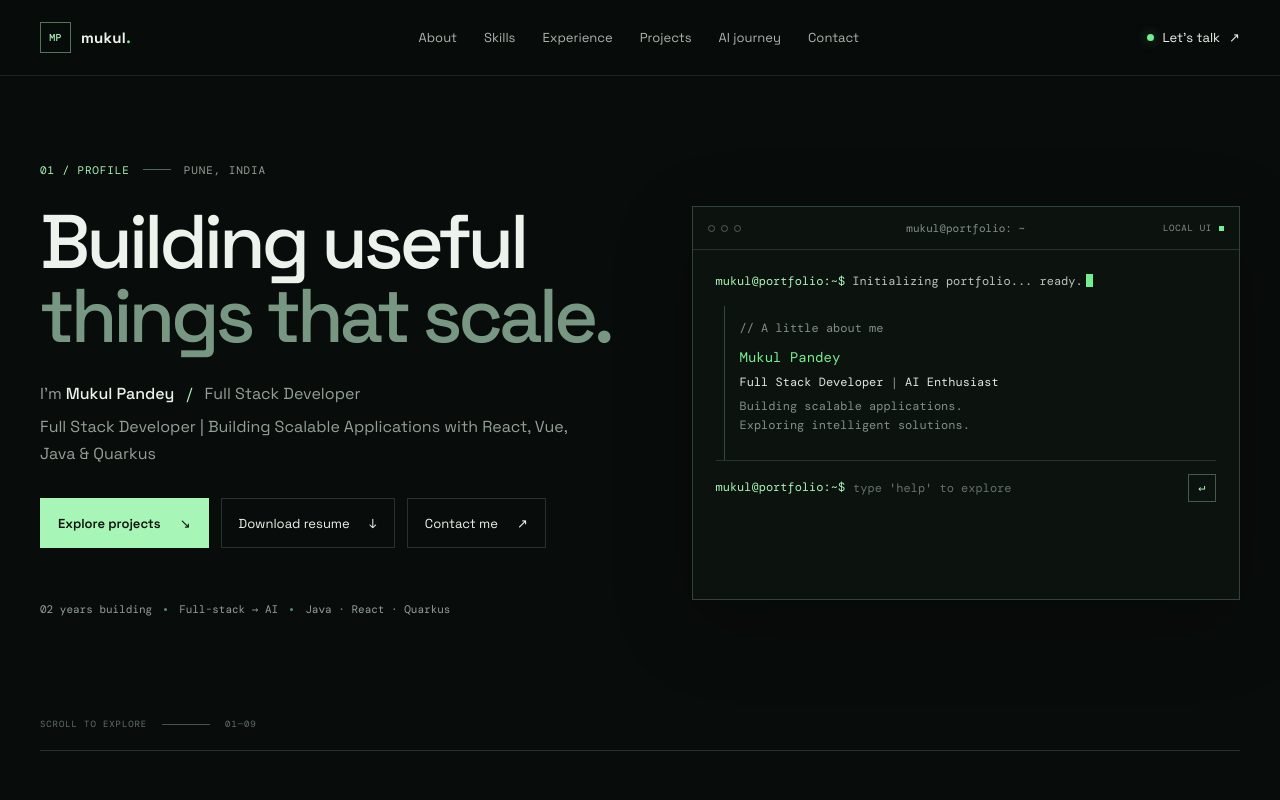
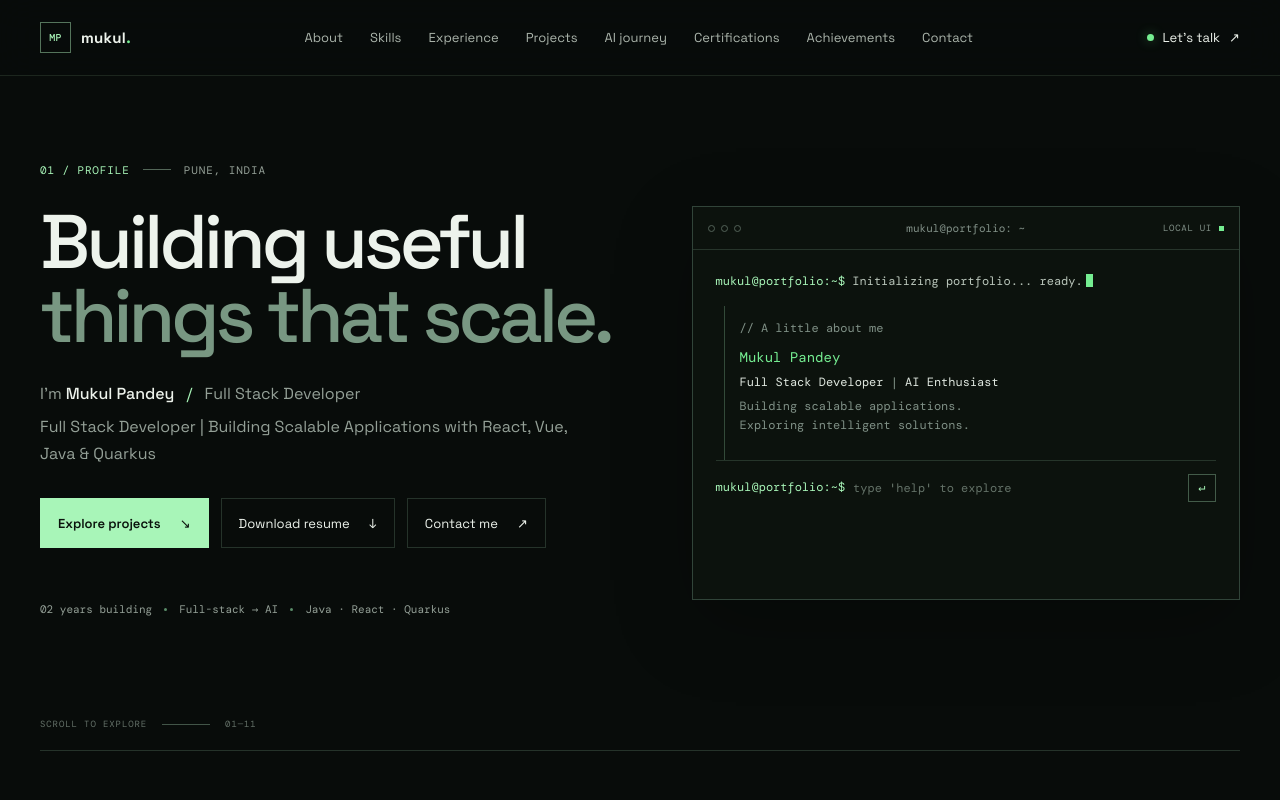
Before and after one commit to mukulpandey2866/Full-Stack-Portfolio, a React (Vite) app: page / in a window 1280 px wide. Shown: the top 800 px of the page. Built offline with nearby package versions, Linux system fonts and the light colour scheme.

Commit message:
Certificate updates

```diff
--- a/src/App.tsx
+++ b/src/App.tsx
@@ -1,25 +1,16 @@
 import { useEffect, useRef, useState } from 'react'
 import type { FormEvent, KeyboardEvent } from 'react'
-import { certifications, commands, education, experience, profile, projects, skills } from './data'
+import { achievements, certifications, commands, education, experience, priorExperience, profile, projects, skills } from './data'
 
 type TerminalLine = { command?: string; output: string; error?: boolean }
 
 const navItems = [
   ['About', '#about'], ['Skills', '#skills'], ['Experience', '#experience'],
-  ['Projects', '#projects'], ['AI journey', '#ai-journey'], ['Contact', '#contact'],
+  ['Projects', '#projects'], ['AI journey', '#ai-journey'], ['Certifications', '#certifications'],
+  ['Achievements', '#achievements'], ['Contact', '#contact'],
 ]
 
 const resumeAvailable = profile.resumeUrl !== 'ADD_RESUME_URL_HERE' && profile.resumeUrl.trim().length > 0
-
-function getExpiryStatus(expiryDate: string) {
-  const timestamp = Date.parse(expiryDate)
-  if (Number.isNaN(timestamp)) return { label: `Expiry ${expiryDate}`, className: 'expiry-label' }
-  const expired = timestamp < Date.now()
-  return {
-    label: `${expired ? 'Expired' : 'Expires'} ${expiryDate}`,
-    className: expired ? 'expired-label' : 'active-label',
-  }
-}
 
 function scrollToSection(id: string) {
   document.getElementById(id)?.scrollIntoView({ behavior: 'smooth', block: 'start' })
@@ -88,7 +79,7 @@ function App() {
     else if (normalized === 'whoami') output = `${profile.name}\n${profile.headline}\n${profile.location} · ${profile.experience} experience`
     else if (normalized === 'about') { output = 'Full-stack engineering experience, with a growing focus on practical AI applications.'; section = 'about' }
     else if (normalized === 'skills') { output = `${skills.length} skill groups · Java, Quarkus and MySQL are highlighted strengths.`; section = 'skills' }
-    else if (normalized === 'experience') { output = `${experience.role} · ${experience.duration} · ${experience.employer} · ${experience.dates}`; section = 'experience' }
+    else if (normalized === 'experience') { output = `${experience.role} · ${experience.duration} · ${experience.employer} · ${experience.dates}\n${priorExperience.map((item) => `${item.role} · ${item.organization} · ${item.duration}`).join('\n')}`; section = 'experience' }
     else if (normalized === 'projects') { output = projects.map((project) => `${project.number}  ${project.id}`).join('\n'); section = 'projects' }
     else if (normalized.startsWith('projects ')) {
       const projectQuery = normalized.slice('projects '.length)
@@ -105,7 +96,8 @@ function App() {
     }
     else if (normalized === 'ai-journey' || normalized === 'ai') { output = 'From machine learning foundations toward full-stack AI applications.'; section = 'ai-journey' }
     else if (normalized === 'education') { output = education.map((item) => `${item.degree} · ${item.institution}`).join('\n'); section = 'education' }
-    else if (normalized === 'certifications') { output = certifications.length ? `${certifications.length} verified credential${certifications.length === 1 ? '' : 's'} listed.` : 'No verified credentials have been added yet.'; section = 'certifications' }
+    else if (normalized === 'certifications') { output = certifications.map((item) => item.name).join('\n'); section = 'certifications' }
+    else if (normalized === 'achievements') { output = achievements.map((item) => item.title).join('\n'); section = 'achievements' }
     else if (normalized === 'resume') { output = resumeAvailable ? 'Resume link is configured.' : 'Resume coming soon. A verified PDF link has not been added yet.'; section = 'resume' }
     else if (normalized === 'contact') { output = `${profile.email}\nGitHub: ${profile.github}\nLinkedIn: ${profile.linkedin}`; section = 'contact' }
     else { output = `Command not recognized: ${raw.trim()}. Run "help" to see available commands.`; error = true }
@@ -178,7 +170,7 @@ function App() {
               {!booted && <button type="button" className="skip-boot" onClick={() => { setBootText('Initializing portfolio... ready.'); setBooted(true) }}>Skip intro <span aria-hidden="true">↗</span></button>}
             </div>
           </div>
-          <div className="hero-index" aria-hidden="true"><span>SCROLL TO EXPLORE</span><span className="index-line" /><span>01—09</span></div>
+          <div className="hero-index" aria-hidden="true"><span>SCROLL TO EXPLORE</span><span className="index-line" /><span>01—11</span></div>
         </section>
 
         <section id="about" className="section shell section-about">
@@ -195,6 +187,7 @@ function App() {
         <section id="experience" className="section shell experience-section">
           <div className="section-heading"><p className="eyebrow"><span className="eyebrow-mark">04 / EXPERIENCE</span><span className="eyebrow-line" /> PRACTICAL ENGINEERING</p><h2>{experience.role}<span className="heading-period">.</span></h2></div>
           <div className="experience-layout"><div className="experience-summary"><span className="experience-duration">02 <small>YEARS</small></span><p>Full-stack Java development<br />with an eye on the details.</p><span className="experience-missing">{experience.employer}<br />{experience.dates}</span></div><ul className="contribution-list">{experience.contributions.map((item, index) => <li key={item}><span className="contribution-index">0{index + 1}</span><span>{item}</span><span className="contribution-arrow" aria-hidden="true">↗</span></li>)}</ul></div>
+          <div className="prior-experience"><h3 className="subsection-title"><span>EARLIER EXPERIENCE</span><i aria-hidden="true" /></h3><ol className="timeline">{priorExperience.map((item) => <li className="timeline-item" key={`${item.organization}-${item.role}`}><span className="timeline-node" aria-hidden="true" /><div className="timeline-card"><h4>{item.role}</h4><p className="timeline-org">{item.organization}</p><p className="timeline-meta"><span>{item.duration}</span><span>{item.location}</span></p><a className="proof-link" href={item.certificateUrl} target="_blank" rel="noopener noreferrer" aria-label={`View certificate for ${item.role} at ${item.organization}`}>View Certificate ↗</a></div></li>)}</ol></div>
         </section>
 
         <section id="projects" className="section projects-section">
@@ -215,14 +208,13 @@ function App() {
 
         <section id="education" className="section education-section"><div className="shell"><div className="section-heading"><p className="eyebrow"><span className="eyebrow-mark">07 / EDUCATION</span><span className="eyebrow-line" /> KEEP LEARNING</p><h2>Learning is part<br /><span>of the work.</span></h2></div><div className="education-grid">{education.map((item, index) => <article className="education-item" key={item.degree}><span className="education-index">0{index + 1} / EDUCATION</span><h3>{item.degree}</h3><p>{item.institution}</p><span className="education-detail">{item.detail}</span></article>)}</div></div></section>
 
-        <section id="certifications" className="section shell credentials-section"><div className="credential-copy"><p className="eyebrow"><span className="eyebrow-mark">08 / CREDENTIALS</span><span className="eyebrow-line" /> VERIFIED ONLY</p><h2>Credentials, when<br /><span>they&apos;re ready.</span></h2><p>Verified certifications and awards will appear here once their details are confirmed.</p></div><div className="credential-content">{certifications.length ? certifications.map((credential) => {
-          const expiryStatus = credential.expiryDate ? getExpiryStatus(credential.expiryDate) : undefined
-          return <article className="credential-card" key={`${credential.name}-${credential.issuer}`}><div><h3>{credential.name}</h3>{credential.issuer && <p>{credential.issuer}</p>}</div>{expiryStatus && <span className={expiryStatus.className}>{expiryStatus.label}</span>}{credential.verificationUrl && <a href={credential.verificationUrl} target="_blank" rel="noreferrer">Verify ↗</a>}</article>
-        }) : <div className="empty-credentials"><span className="empty-icon" aria-hidden="true">＋</span><p>No credentials published yet</p><span>Entries can be added in <code>src/data.ts</code> after verification.</span></div>}</div></section>
+        <section id="certifications" className="section shell credentials-section"><div className="credential-copy"><p className="eyebrow"><span className="eyebrow-mark">08 / CERTIFICATIONS</span><span className="eyebrow-line" /> CREDENTIALS</p><h2>Certifications<span className="heading-period">.</span></h2></div><div className="credential-content">{certifications.map((credential) => <article className="credential-card" key={credential.name}><span className="card-icon" aria-hidden="true">◈</span><h3>{credential.name}</h3>{credential.verificationUrl && <a className="proof-link" href={credential.verificationUrl} target="_blank" rel="noopener noreferrer" aria-label={`View certificate: ${credential.name}`}>View Certificate ↗</a>}</article>)}</div></section>
 
-        <section id="resume" className="section shell resume-section"><div><p className="eyebrow"><span className="eyebrow-mark">09 / RESUME</span><span className="eyebrow-line" /> A CLOSER LOOK</p><h2>Want the<br /><span>full story?</span></h2></div><div className="resume-callout"><span className="resume-icon" aria-hidden="true">↗</span><div><h3>{resumeAvailable ? 'Download my resume' : 'Resume coming soon'}</h3><p>{resumeAvailable ? 'A PDF resume is ready to view.' : 'The resume link will be added here when available.'}</p></div>{resumeAvailable ? <a className="button button-primary" href={profile.resumeUrl} download="Mukul-Pandey-Resume.pdf">Download resume <span aria-hidden="true">↓</span></a> : <span className="resume-disabled">NOT YET AVAILABLE</span>}</div></section>
+        <section id="achievements" className="section shell achievements-section"><div className="section-heading"><p className="eyebrow"><span className="eyebrow-mark">09 / ACHIEVEMENTS</span><span className="eyebrow-line" /> COMPETITIONS & MILESTONES</p><h2>Achievements<span className="heading-period">.</span></h2></div><div className="achievement-grid">{achievements.map((item, index) => <article className="achievement-card" key={item.title}><span className="achievement-index" aria-hidden="true">★ 0{index + 1}</span><h3>{item.title}</h3>{item.results && <ul className="achievement-results">{item.results.map((result) => <li key={result}>{result}</li>)}</ul>}<a className="proof-link" href={item.evidenceUrl} target="_blank" rel="noopener noreferrer" aria-label={`View evidence: ${item.title}`}>View Evidence ↗</a></article>)}</div></section>
 
-        <section id="contact" className="contact-section"><div className="shell contact-inner"><div className="contact-copy"><p className="eyebrow"><span className="eyebrow-mark">10 / CONTACT</span><span className="eyebrow-line" /> OPEN TO WHAT&apos;S NEXT</p><h2>Let&apos;s build<br /><span>something useful.</span></h2><p>Reach out about full-stack engineering, AI opportunities, or a good technical conversation.</p><a className="email-link" href={`mailto:${profile.email}`}>{profile.email} <span aria-hidden="true">↗</span></a></div><div className="contact-links"><a href={profile.github} target="_blank" rel="noreferrer"><span>GitHub</span><span>github.com/mukulpandey2866 ↗</span></a><a href={profile.linkedin} target="_blank" rel="noreferrer"><span>LinkedIn</span><span>linkedin.com/in/mukul-pandey-274839210 ↗</span></a><a href={`mailto:${profile.email}`}><span>Email</span><span>{profile.email} ↗</span></a></div></div></section>
+        <section id="resume" className="section shell resume-section"><div><p className="eyebrow"><span className="eyebrow-mark">10 / RESUME</span><span className="eyebrow-line" /> A CLOSER LOOK</p><h2>Want the<br /><span>full story?</span></h2></div><div className="resume-callout"><span className="resume-icon" aria-hidden="true">↗</span><div><h3>{resumeAvailable ? 'Download my resume' : 'Resume coming soon'}</h3><p>{resumeAvailable ? 'A PDF resume is ready to view.' : 'The resume link will be added here when available.'}</p></div>{resumeAvailable ? <a className="button button-primary" href={profile.resumeUrl} download="Mukul-Pandey-Resume.pdf">Download resume <span aria-hidden="true">↓</span></a> : <span className="resume-disabled">NOT YET AVAILABLE</span>}</div></section>
+
+        <section id="contact" className="contact-section"><div className="shell contact-inner"><div className="contact-copy"><p className="eyebrow"><span className="eyebrow-mark">11 / CONTACT</span><span className="eyebrow-line" /> OPEN TO WHAT&apos;S NEXT</p><h2>Let&apos;s build<br /><span>something useful.</span></h2><p>Reach out about full-stack engineering, AI opportunities, or a good technical conversation.</p><a className="email-link" href={`mailto:${profile.email}`}>{profile.email} <span aria-hidden="true">↗</span></a></div><div className="contact-links"><a href={profile.github} target="_blank" rel="noreferrer"><span>GitHub</span><span>github.com/mukulpandey2866 ↗</span></a><a href={profile.linkedin} target="_blank" rel="noreferrer"><span>LinkedIn</span><span>linkedin.com/in/mukul-pandey-274839210 ↗</span></a><a href={`mailto:${profile.email}`}><span>Email</span><span>{profile.email} ↗</span></a></div></div></section>
       </main>
 
       <footer className="site-footer shell"><a className="wordmark" href="#top"><span className="wordmark-mark">MP</span><span>mukul<span className="wordmark-dot">.</span></span></a><span>Designed and built with care · Pune, India</span><a href="#top">Back to top ↑</a></footer>
--- a/src/data.ts
+++ b/src/data.ts
@@ -31,6 +31,20 @@ export const experience = {
     'Contributed to an export service and participated in peer code reviews.',
   ],
 }
+
+export type PriorExperience = {
+  role: string
+  organization: string
+  duration: string
+  location: string
+  certificateUrl: string
+}
+
+export const priorExperience: PriorExperience[] = [
+  { role: 'Campus Ambassador', organization: 'Wayspire', duration: 'February 2024 – April 2024', location: 'Prayagraj, India', certificateUrl: 'https://drive.google.com/file/d/1UQmnp3cP3BLVKPa6Y03E7N6JHYszYiwM/view' },
+  { role: 'Flutter UI Intern', organization: 'Grinler', duration: 'April 2023 – June 2023', location: 'Prayagraj, India', certificateUrl: 'https://drive.google.com/file/d/1_rIEYl9Ot_0Zj8vIjdGLPjrEA64lZWc8/view' },
+  { role: 'Event Manager', organization: 'TFUG Prayagraj', duration: 'February 2023 – July 2023', location: 'Prayagraj, India', certificateUrl: 'https://certificate.givemycertificate.com/c/d262a8b0-987b-4fc7-8014-638f1dcf7ffb' },
+]
 
 export type ProjectLink = { label: string; href: string }
 
@@ -103,11 +117,29 @@ export type Credential = {
   badgeImage?: string
 }
 
-// Add verified credentials here; incomplete entries should remain unpublished.
-export const certifications: Credential[] = []
+// Only add fields (issuer, dates) that are confirmed by the source.
+export const certifications: Credential[] = [
+  { name: 'AWS Certified in Blu Age L2 Certification', verificationUrl: 'https://drive.google.com/file/d/1Rh3ICUqMXWlc_rt6GHbsdwnol-H8sUW3/view' },
+  { name: 'Google Cloud Certified Professional Data Engineer', verificationUrl: 'https://www.coursera.org/account/accomplishments/specialization/certificate/87Q7UY4V4NYV' },
+  { name: 'NASSCOM Certified in Fundamentals of Digital Marketing Using Social Media Platforms', verificationUrl: 'https://drive.google.com/file/d/1-5J8Cz32wQ6X-ecieNNL3S1K_avG_OFI/view' },
+]
+
+export type Achievement = {
+  title: string
+  results?: string[]
+  evidenceUrl: string
+}
+
+export const achievements: Achievement[] = [
+  { title: 'Winner — NOVATHON 2022', evidenceUrl: 'https://drive.google.com/file/d/1IdctXVUk422iDy05ZkkKrC-KWIOlors4/view' },
+  { title: 'GATE 2024', results: ['Data Science and Artificial Intelligence (DA) — Rank 5322', 'Computer Science and Information Technology (CS/IT) — Rank 10246'], evidenceUrl: 'https://drive.google.com/file/d/1a3dgsItWo2omNc8EKGDVelr_ZGoYEn0-/view' },
+  { title: 'Google ML Bootcamp India', evidenceUrl: 'https://drive.google.com/file/d/16zuGEn-53y4HBx7IUXabhr5e42PzYz7E/view' },
+  { title: 'Grand Finalist — Smart India Hackathon 2022', evidenceUrl: 'https://drive.google.com/file/d/1jTmHpHtKB23AjQhp8mrmFGeTmKSDL-ya/view' },
+  { title: 'Top 10 Finalist — HackCBS 5.0', evidenceUrl: 'https://drive.google.com/file/d/12KT1L6fhnE2kqpO6JsBxHYtLMmMfRMkZ/view' },
+]
 
 export const commands = [
   'help', 'whoami', 'about', 'skills', 'experience', 'projects',
   'projects api-helper', 'projects kpms', 'projects devtrack',
-  'ai-journey', 'education', 'certifications', 'resume', 'contact', 'clear',
+  'ai-journey', 'education', 'certifications', 'achievements', 'resume', 'contact', 'clear',
 ]
--- a/src/styles.css
+++ b/src/styles.css
@@ -35,7 +35,9 @@ a:focus-visible, button:focus-visible, input:focus-visible, summary:focus-visibl
 .wordmark { display: inline-flex; gap: 10px; align-items: center; font-weight: 700; font-size: 15px; letter-spacing: .02em; }
 .wordmark-mark { display: grid; width: 31px; height: 31px; place-items: center; border: 1px solid #54745b; color: var(--green); font-family: var(--mono); font-size: 10px; }
 .wordmark-dot { color: var(--green-bright); }
-.main-nav { display: flex; align-items: center; gap: 27px; }
+.main-nav { display: flex; align-items: center; gap: 27px; min-width: 0; overflow-x: auto; scrollbar-width: none; }
+.main-nav::-webkit-scrollbar { display: none; }
+.main-nav a { flex: 0 0 auto; }
 .main-nav a, .header-contact { color: #aab4ab; font-size: 12px; transition: color .2s ease; }
 .main-nav a:hover, .header-contact:hover { color: var(--green-bright); }
 .header-contact { display: flex; gap: 9px; align-items: center; color: var(--text); }
@@ -189,21 +191,35 @@ a:focus-visible, button:focus-visible, input:focus-visible, summary:focus-visibl
 .education-item p { margin: 0; color: var(--muted); font-size: 12px; }
 .education-detail { display: block; margin-top: 14px; color: #b7c4b9; font: 10px var(--mono); }
 
-.credentials-section { display: grid; grid-template-columns: 1fr 1fr; gap: 60px; align-items: center; scroll-margin-top: 70px; }
-.credentials-section h2, .resume-section h2, .contact-copy h2 { font-size: clamp(42px, 5vw, 58px); }
-.credential-copy > p:last-child { max-width: 350px; margin: 22px 0 0; color: var(--muted); font-size: 13px; line-height: 1.8; }
-.empty-credentials { display: flex; min-height: 163px; flex-direction: column; align-items: flex-start; justify-content: center; padding: 23px; border: 1px dashed #35473a; background: rgba(16, 23, 18, .5); }
-.empty-icon { color: var(--green-dim); font: 20px var(--mono); }
-.empty-credentials p { margin: 11px 0 5px; color: #dce6dc; font-size: 13px; }
-.empty-credentials span:last-child { color: var(--muted); font-size: 10px; }
-.empty-credentials code { color: var(--green); font: 10px var(--mono); }
-.credential-card { display: flex; align-items: center; justify-content: space-between; gap: 12px; padding: 17px; border-bottom: 1px solid var(--border); }
-.credential-card h3 { margin: 0; font-size: 14px; }
-.credential-card p { margin: 5px 0 0; color: var(--muted); font-size: 11px; }
-.credential-card a, .expired-label { color: var(--green); font: 10px var(--mono); }
-.expired-label { color: #d5bc82; }
-.active-label { color: var(--green); font: 10px var(--mono); }
-.expiry-label { color: var(--muted); font: 10px var(--mono); }
+.credentials-section { display: block; scroll-margin-top: 70px; }
+.credentials-section h2, .achievements-section h2, .resume-section h2, .contact-copy h2 { font-size: clamp(42px, 5vw, 58px); }
+.credential-content { display: grid; grid-template-columns: repeat(3, 1fr); gap: 12px; margin-top: 45px; }
+.credential-card, .achievement-card, .timeline-card { display: flex; flex-direction: column; align-items: flex-start; gap: 12px; padding: 21px 23px; border: 1px solid var(--border); background: var(--surface); transition: border-color .2s ease, background .2s ease; }
+.credential-card:hover, .achievement-card:hover, .timeline-card:hover { border-color: var(--green-dim); background: var(--surface-raised); }
+.credential-card h3 { flex: 1; margin: 0; font-size: 16px; font-weight: 500; line-height: 1.45; overflow-wrap: anywhere; }
+.card-icon, .achievement-index { color: var(--green-dim); font: 12px var(--mono); }
+.proof-link { padding: 7px 10px; border: 1px solid #35463a; color: var(--green); font: 10px var(--mono); transition: border-color .2s ease; }
+.proof-link:hover { border-color: var(--green); }
+
+.prior-experience { margin-top: 70px; }
+.subsection-title { display: flex; align-items: center; gap: 14px; margin: 0 0 26px; color: var(--green-dim); font: 500 10px var(--mono); letter-spacing: .08em; }
+.subsection-title i { height: 1px; flex: 1; background: var(--border); }
+.timeline { position: relative; margin: 0; padding: 0 0 0 28px; list-style: none; }
+.timeline::before { position: absolute; top: 6px; bottom: 6px; left: 4px; width: 1px; content: ''; background: var(--border); }
+.timeline-item { position: relative; margin-bottom: 12px; }
+.timeline-node { position: absolute; top: 26px; left: -28px; width: 9px; height: 9px; border: 1px solid var(--green-dim); background: var(--bg); }
+.timeline-card { gap: 6px; }
+.timeline-card h4 { margin: 0; font-size: 18px; font-weight: 500; }
+.timeline-org { margin: 0; color: var(--green); font-size: 14px; }
+.timeline-meta { display: flex; flex-wrap: wrap; gap: 4px 18px; margin: 0 0 8px; color: var(--muted); font: 11px var(--mono); }
+
+.achievements-section { border-top: 1px solid var(--border); }
+.achievement-grid { display: grid; grid-template-columns: repeat(3, 1fr); gap: 12px; margin-top: 45px; }
+.achievement-card { min-height: 170px; }
+.achievement-card h3 { margin: 0; font-size: 17px; font-weight: 500; line-height: 1.4; }
+.achievement-results { flex: 1; margin: 0; padding: 0; list-style: none; }
+.achievement-results li { padding: 8px 0; border-top: 1px solid var(--border); color: #cbd4cc; font-size: 13px; line-height: 1.5; }
+.achievement-card > .proof-link { margin-top: auto; }
 
 .resume-section { display: grid; grid-template-columns: .8fr 1.2fr; gap: 60px; align-items: center; padding-top: 20px; padding-bottom: 120px; scroll-margin-top: 70px; }
 .resume-callout { display: flex; align-items: center; gap: 17px; padding: 21px; border: 1px solid var(--border); background: #101713; }
@@ -232,6 +248,10 @@ a:focus-visible, button:focus-visible, input:focus-visible, summary:focus-visibl
 @keyframes section-reveal-in { from { opacity: 0; transform: translateY(12px); } to { opacity: 1; transform: translateY(0); } }
 
 @media (max-width: 980px) {
+  .credential-content, .achievement-grid { grid-template-columns: 1fr 1fr; }
+  .main-nav { min-width: 0; overflow-x: auto; scrollbar-width: none; }
+  .main-nav::-webkit-scrollbar { display: none; }
+  .main-nav a { flex: 0 0 auto; }
   .shell { width: min(100% - 56px, var(--content)); }
   .site-header { padding-inline: 28px; }
   .main-nav { gap: 15px; }
@@ -293,7 +313,9 @@ a:focus-visible, button:focus-visible, input:focus-visible, summary:focus-visibl
   .education-section { padding: 82px 0; }
   .education-grid { grid-template-columns: 1fr; margin-top: 30px; }
   .education-item { min-height: 155px; }
-  .credentials-section { grid-template-columns: 1fr; gap: 28px; }
+  .credentials-section { display: block; }
+  .credential-content, .achievement-grid { grid-template-columns: 1fr; margin-top: 30px; }
+  .timeline-card h4 { font-size: 16px; }
   .resume-section { grid-template-columns: 1fr; gap: 27px; padding-top: 0; padding-bottom: 87px; }
   .resume-callout { flex-wrap: wrap; padding: 15px; }
   .resume-callout > div { flex: 1; }
@@ -360,12 +382,8 @@ a:focus-visible, button:focus-visible, input:focus-visible, summary:focus-visibl
   .education-item h3 { font-size: 20px; }
   .education-item p { font-size: 14px; }
   .education-detail { font-size: 11px; }
-  .credential-copy > p:last-child { font-size: 15px; }
   .credential-card h3 { font-size: 16px; }
-  .credential-card p { font-size: 13px; }
-  .active-label, .expiry-label, .expired-label { font-size: 11px; }
-  .empty-credentials p { font-size: 15px; }
-  .empty-credentials span:last-child { font-size: 12px; }
+  .proof-link { font-size: 11px; }
   .resume-callout h3 { font-size: 16px; }
   .resume-callout p { font-size: 12px; }
   .resume-disabled { font-size: 9px; }
@@ -422,13 +440,12 @@ a:focus-visible, button:focus-visible, input:focus-visible, summary:focus-visibl
   .education-item h3 { font-size: 25px; }
   .education-item p { font-size: 18px; }
   .education-detail { font-size: 13px; }
-  .credentials-section h2, .resume-section h2, .contact-copy h2 { font-size: 73px; }
-  .credential-copy > p:last-child { font-size: 19px; }
+  .credentials-section h2, .achievements-section h2, .resume-section h2, .contact-copy h2 { font-size: 73px; }
   .credential-card h3 { font-size: 20px; }
-  .credential-card p { font-size: 17px; }
-  .active-label, .expiry-label, .expired-label { font-size: 13px; }
-  .empty-credentials p { font-size: 19px; }
-  .empty-credentials span:last-child { font-size: 15px; }
+  .proof-link { font-size: 13px; }
+  .timeline-card h4, .achievement-card h3 { font-size: 22px; }
+  .achievement-results li, .timeline-org { font-size: 17px; }
+  .timeline-meta { font-size: 14px; }
   .resume-callout { padding: 28px; }
   .resume-callout h3 { font-size: 20px; }
   .resume-callout p { font-size: 15px; }
```
Also changed, not shown: 1 other file (tests, documents, lock files or other folders).
